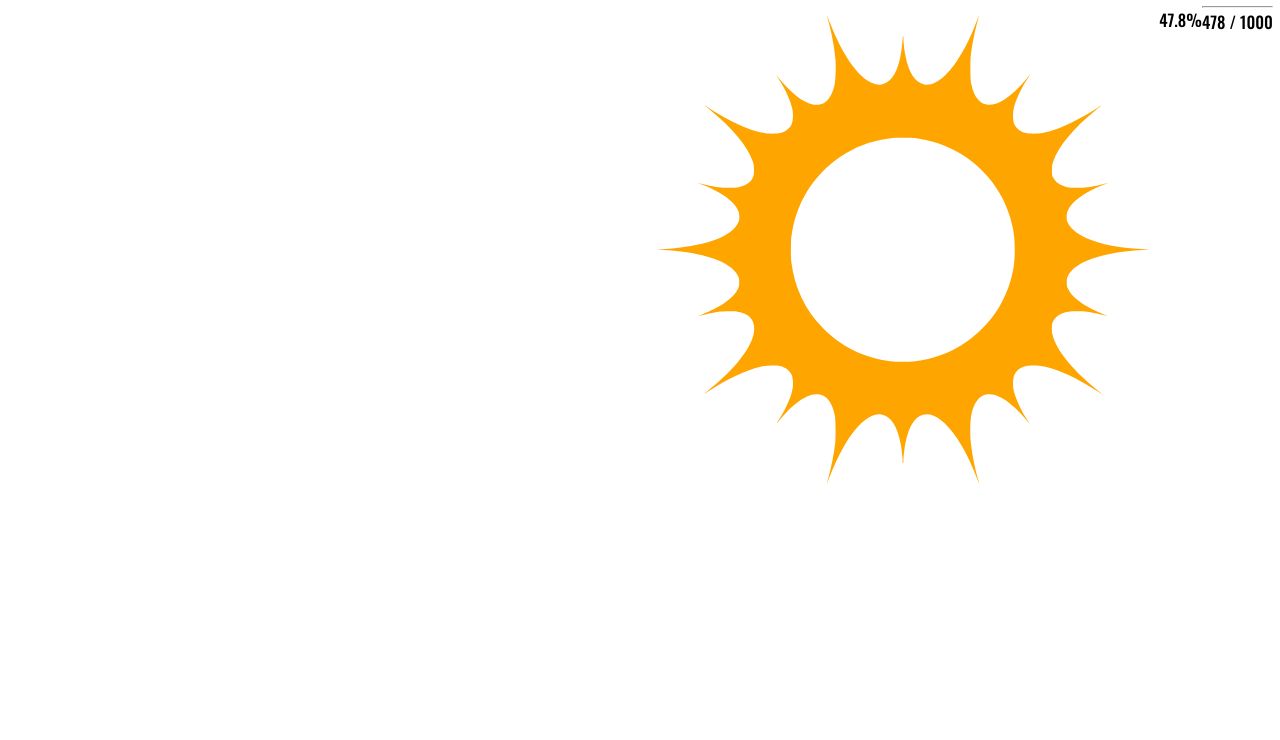
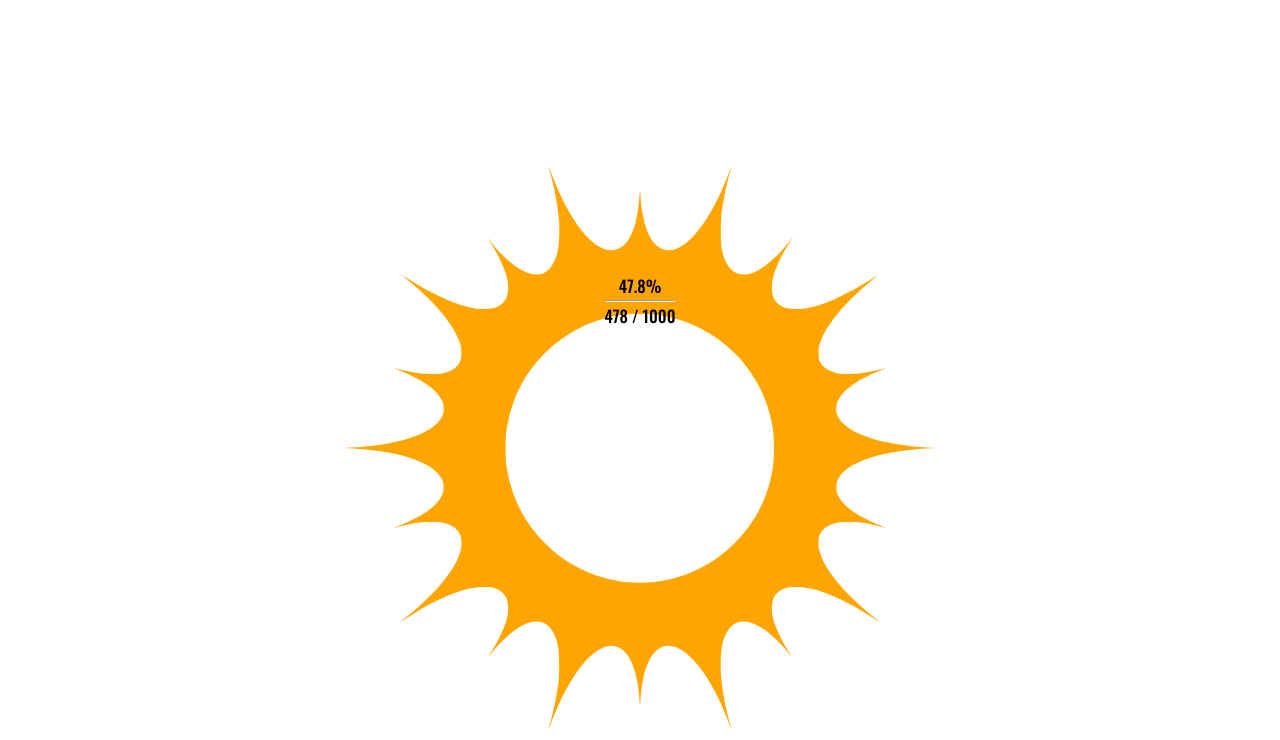
Before and after one commit to Russian-Association-Organizers/RAO-platform, a website: page docs/modules/quest-counter/summerbeat.html in a window 1280 px wide. Shown: the part 63-803 px from the top of the page. Drawn offline with nearby package versions, Linux system fonts and the light colour scheme; files whose address does not match are found by name; a web font is replaced by a local one.

Commit message:
Dev 0.1.5 > Markup Part 5 ( Create Modules )

```diff
--- a/source/sass/blocks/modules/quest-counter/quest-counter-main.scss
+++ b/source/sass/blocks/modules/quest-counter/quest-counter-main.scss
@@ -3,7 +3,6 @@
 	box-sizing: content-box;
 
 	.progress {
-		position: absolute;
 		display: flex;
 		justify-content: center;
 	}
@@ -11,21 +10,19 @@
 	.progress_icon {
 		position: relative;
 		max-width: 768px;
-		// top: 150px;
+		top: 150px;
 	}
 
 	.progress_percent {
-		position: relative;
-		// position: absolute;
-		// top: 20.3em;
+		position: absolute;
+		top: 20.3em;
 		font-size: 1.65em;
   	font-family: $font-stack--Oswald-Medium;
 	}
 
 	.progress_relation {
-		position: relative;
-		// position: absolute;
-		// top: 22em;
+		position: absolute;
+		top: 22em;
 		box-sizing: content-box;
 		font-size: 1.65em;
   	font-family: $font-stack--Oswald-Medium;
```
Also changed, not shown: dist/css/style.css, dist/css/style.min.css, docs/css/style.css, docs/css/style.min.css, 2 other files.
